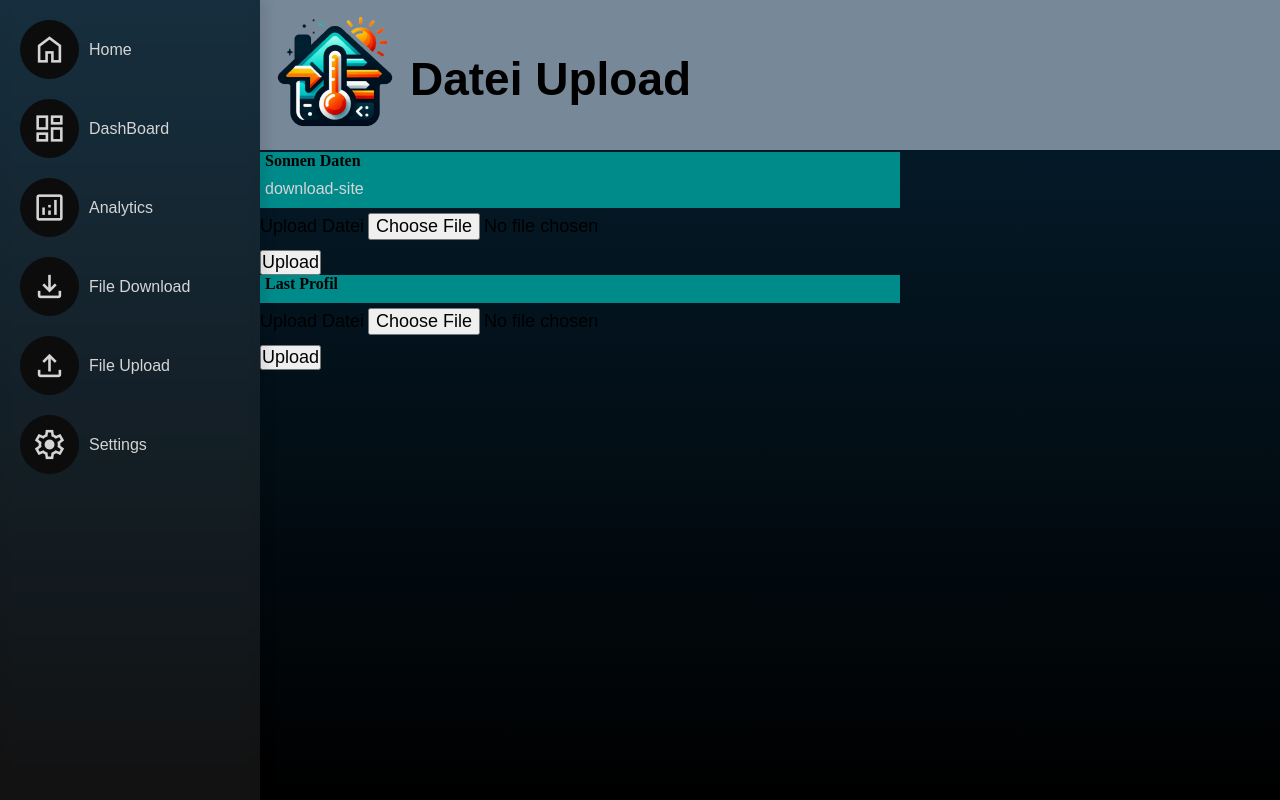
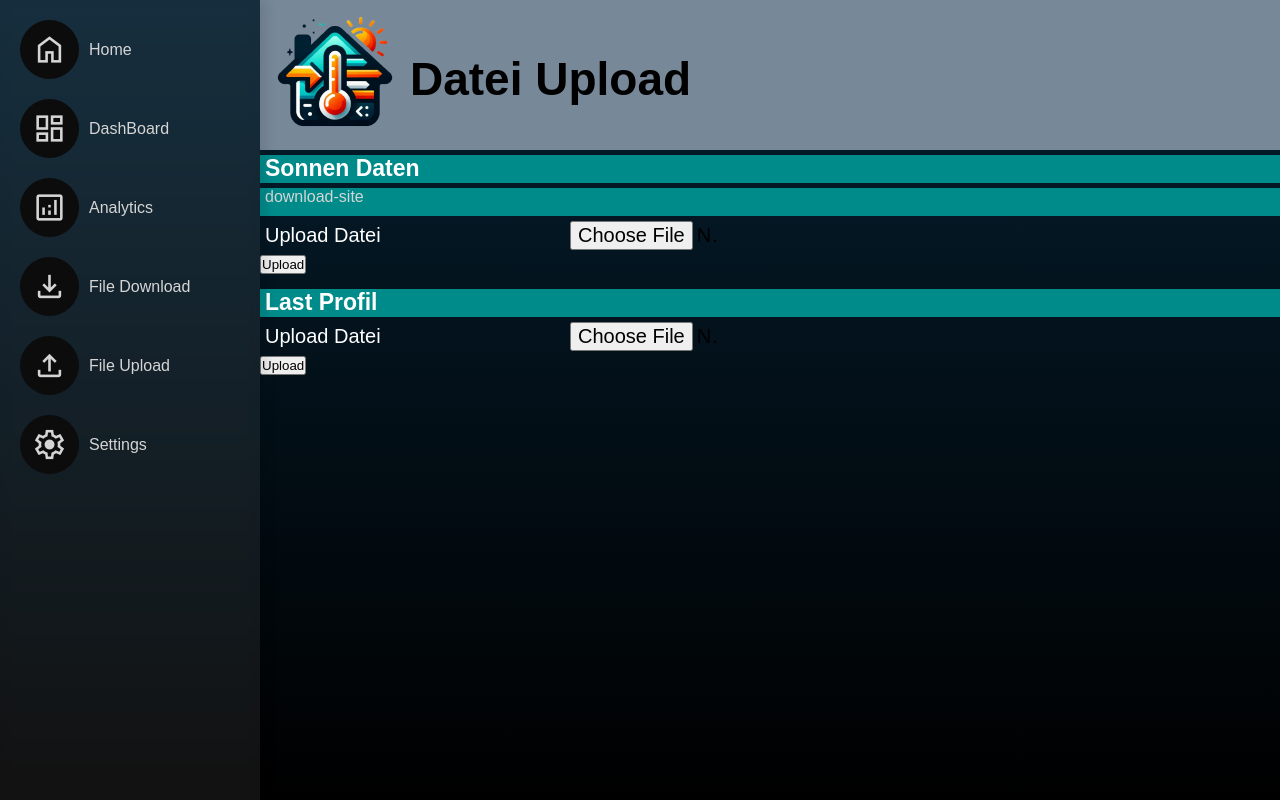
Before and after one commit to Jan1444/Bachelor, a Flask app: page /file_upload in a window 1280 px wide. Run offline with Flask 3, Linux system fonts and the light colour scheme; parts of the project's set-up code (start-up, migrations or seed data) failed here and were passed over.

Commit message:
removed unused classes

```diff
--- a/static/css/style_file_upload.css
+++ b/static/css/style_file_upload.css
@@ -1,21 +1,9 @@
 @charset "UTF-8";
-
 /* Tooltip-Container */
 .tooltip {
     position: relative;
     display: inline-block;
     border-bottom: 1px dotted black;
-}
-
-#main-container {
-    width: 100%;
-    background: linear-gradient(#051f30, #000000);
-    display: grid;
-    grid-template-columns: auto 100%;
-    align-items: start;
-    justify-content: start;
-    overflow: hidden;
-    grid-template-rows: 150px 150px 100px calc(100vh - (150px + 150px + 100px))
 }
 
 /* Tooltip-Text */
@@ -40,88 +28,52 @@
     visibility: visible;
 }
 
+.BoxContent {
+    grid-row-start: 2;
+    grid-row-end: 5;
+    grid-column-start: 2;
+    grid-column-end: 2;
+    width: 100%;
+}
+
+
 :root {
     --font_family: Arial, SansSerif, serif;
     --font_size: 18px;
     --standard_font: Arial;
 }
 
-table {
+
+.Box1{
+    background-color: darkcyan;
+    height: calc(var(--font_height) + 5px);
+    padding-left: 5px;
+    margin-top: 5px;
+}
+
+.Box1 b{
+    font-family: var(--font_family);
     font-size: var(--font_height);
-    font-family: var(--font_family);
     color: white;
 }
 
-
-button {
-    margin-top: 10px;
-    font-size: var(--font_size);
-    font-family: var(--standard_font);
+.input-group {
+    display: flex;
+    align-items: center;
+    margin-top: 5px;
 }
 
-input {
-    margin-top: 5px;
-    font-size: var(--font_size);
-    font-family: var(--standard_font);
-}
-
-label {
-    font-family: var(--standard_font);
-    font-size: var(--font_size);
-}
-
-h1 {
-    font-size: calc(var(--font_size) + 18px);
-    font-family: var(--standard_font);
-    margin-bottom: 30px;
-}
-
-table {
-    table-layout: auto;
-    width: 100%;
-}
-
-
-.BoxContent {
-    grid-row-start: 2;
-    grid-row-end: 2;
-    grid-column-start: 2;
-    grid-column-end: 2;
-    width: 50%;
-    padding: 2px 0 0 0;
-}
-
-.BoxContent2 {
-    grid-row-start: 3;
-    grid-row-end: 3;
-    grid-column-start: 2;
-    grid-column-end: 2;
-    width: 50%;
-}
-
-.BoxData{
-    grid-row-start: 3;
-    grid-row-end: 3;
-    grid-column-start: 2;
-    grid-column-end: 2;
-    width: 50%;
-
-    th,td {
-        border: 3px inset darkslategrey;
-        border-collapse: collapse;
-        padding-left: 5px;
-        padding-top: 2px;
-        padding-bottom: 2px;
-    }
-}
-
-
-.Box1 {
-    background-color: darkcyan;
-    height: calc(var(--font_height) + 5px);
+.input-group label {
+    color: white;
+    margin-right: 10px;
+    font-size: calc(var(--font_height) - 3px);
+    font-family: var(--font_family);
+    width: 300px;
     padding-left: 5px;
 }
 
-text{
-    font-size: calc(var(--font_height) - 5px)
+.input-group select, .input-group input {
+    font-family: var(--font_family);
+    font-size: calc(var(--font_height) - 3px);
+    width: 150px;
 }
```
Also changed, not shown: static/css/style_analytics.css (+12 -7 lines).
